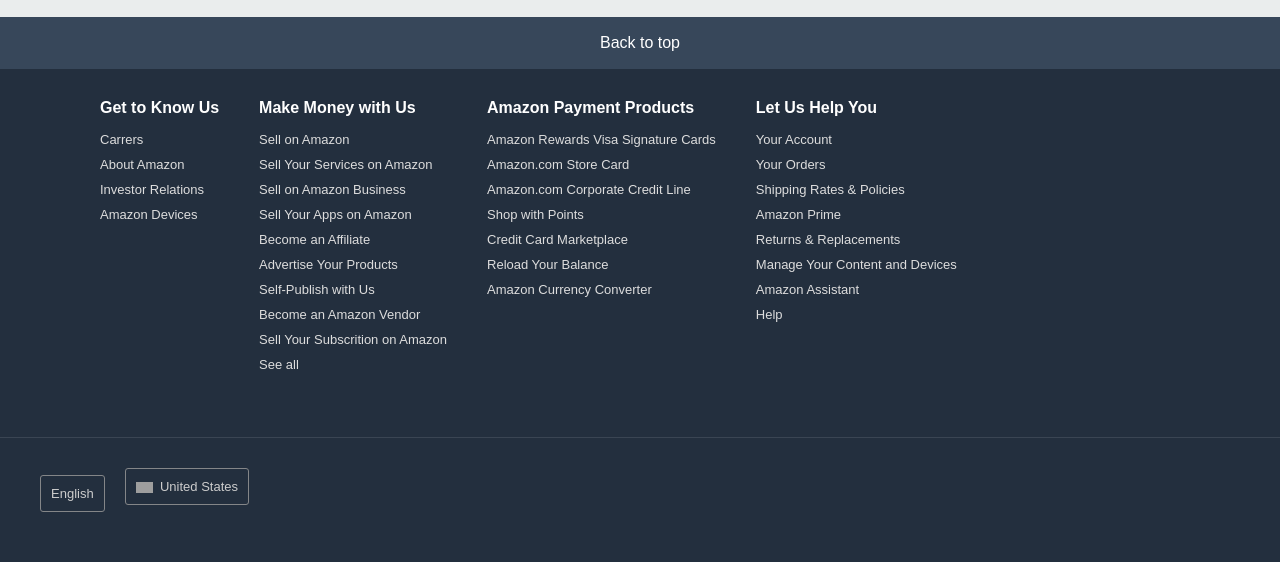
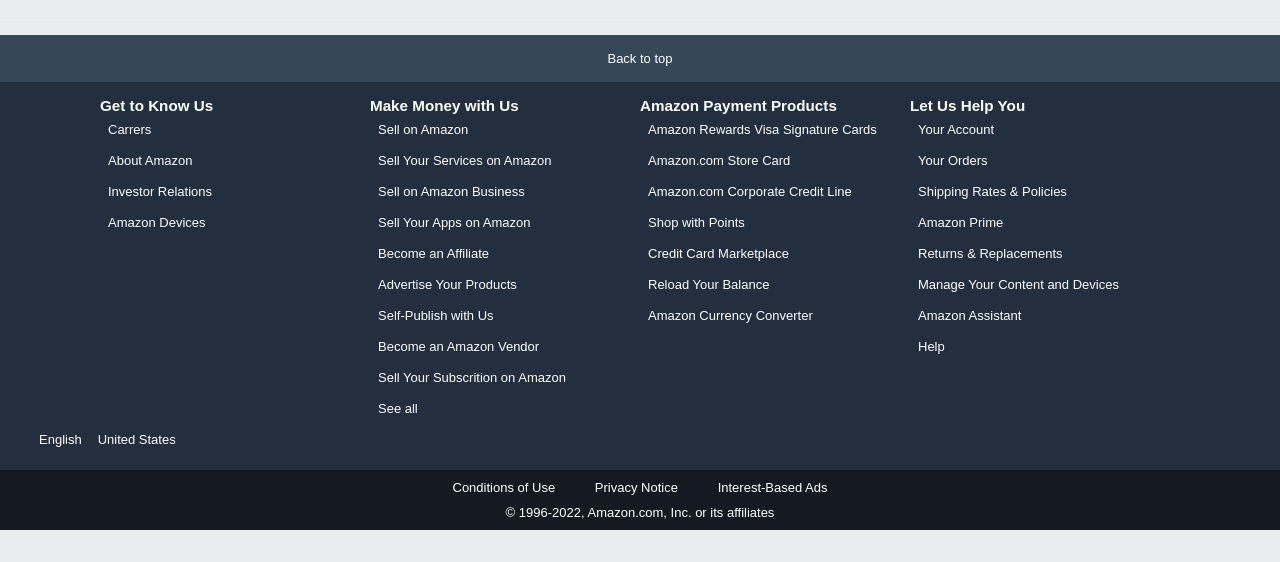
Before and after one commit to AkhileshMishra31/Amazon-clone-using-React---React-Project---6ewz0e89v89d, a React app: page / in a window 1280 px wide. Shown: the part 2167-2729 px from the top of the page. Built offline with nearby package versions, Linux system fonts and the light colour scheme; grey boxes are pictures that could not be loaded; some icons are missing.

Commit message:
first-page-ready

```diff
--- a/package.json
+++ b/package.json
@@ -16,7 +16,8 @@
     "pure-react-carousel": "^1.30.1",
     "react": "^16.13.1",
     "react-dom": "^16.13.1",
-    "react-icons": "^4.7.1"
+    "react-icons": "^4.7.1",
+    "react-router-dom": "^6.8.1"
   },
   "jest": {
     "moduleNameMapper": {
--- a/src/components/App.js
+++ b/src/components/App.js
@@ -13,7 +13,7 @@
       <div className='product_section'>
         <Products />
       </div>
-      <Footer/>
+      <Footer />
     </div>
   )
 }
--- a/src/components/Footer/Footer.css
+++ b/src/components/Footer/Footer.css
@@ -1,138 +1,90 @@
 .footer {
-    position: absolute;
+    position: relative;
     bottom: 0;
+    right: 0;
     border-top: 1px solid #e7e7e7;
-    width: 90%;
+    width: 100%;
     padding: 17px 0 17px;
     font-size: 13px;
     color: #555;
 }
-/*footer*/
-.footer {
-    position: absolute;
-    bottom: 0;
-    border-top: 1px solid #e7e7e7;
-    width: 90%;
-    padding: 17px 0 17px;
-    font-size: 13px;
-    color: #555;
+.footer a {
+    display: flex;
+    text-align: center;
+    align-items: center;
+    text-decoration: none;
+    padding: 8px 8px 8px;
+
 }
-footer a {
-color: #fff;
+
+.footer a:hover {
+    border: 1px solid #fff;
+    margin: -1px;
+    border-radius: 3px;
 }
-footer .top {
+
+.footer a {
+    color: #fff;
+}
+
+.footer .top {
     background: #37475a;
 }
-footer .top a {
-    padding: 17px;
+
+.footer .top a {
+    padding: 16px;
     width: 100%;
     display: inline-block;
-}
-
-footer .top a:hover {
-    color:#fff;
     text-decoration: none;
 }
 
-footer .top:hover {
-    background: #485769;
-}
-footer .center {
+/* .footer .top a:hover {
+    color: #fff;
+    text-decoration: none;
+} */
+
+.footer .center {
     margin: 0 auto;
     max-width: 1080px;
-}
-footer ul {
-    margin: 30px 40px 30px 0;
-    display: inline-block;
-    vertical-align: top;
-    list-style: none;
-}
-footer .middle {
-    background: #232f3e;
-}
-footer .middle h3 {
-    color: #fff;
-    font-weight: 700;
-    margin-bottom: 10px;
-    padding: 0;
-    font-size: 16px;
-}
-footer .middle li {
-    position: relative;
-}
-footer .middle a {
-    color: #ddd;
-    font-size: 13px;
-    display: 5px 0;
-    padding: 5px 0;
-}
-footer .middle .logo {
-    background: transparent url('https://pngimg.com/uploads/amazon/amazon_PNG11.png') no-repeat 0 0;
-    background-size: 76px;
-    width: 76px;
-    height: 23px;
-    display: block;
-    border: none !important;
-    margin-right: 60px;
-    position: absolute;
-    top: -14px;
-    left: -120px;
-}
-footer ul.copy {
-    display: inline-block;
-    width: 100%;
-}
-footer ul.copy li {
-    display: inline-block;
-    margin-right: 20px;
-    color: #999;
-    font-size: 11px;
-}
-footer .middle .copy {
-    border-top: 1px solid #3a4553;
-    padding: 30px 20px 20px 20px;
-}
-footer .middle .copy a {
-    padding: 10px;
-    color: #ccc;
-    border: 1px solid #848688;
-    border-radius: 3px;
-}
-footer .middle .copy a:hover {
-    text-decoration: none;
-    border-color: #8D9096;
-}
-footer .middle .faglobe {
-    margin-right: 5px;
-}
-footer .middle .flag-icon-us {
-    background-image: url('https://sp-bootstrap.global.ssl.fastly.net/8.0.0/images/flags/us.svg');
-    background-position: 50%;
-    background-repeat: no-repeat;
-    background-size: contain;
-    display: inline-block;
-    height: 1em;
-    width: 1.33333333em;
-    margin-right: 7px;
-    background-position: 0 2px;
+    display: flex;
 }
 
-/*last footer*/
-footer .bottom {
-  background: #131a22;
+.footer .middle {
+    background: #232f3e;
+    padding: 15px;
+
 }
-footer .bottom ul {
-  margin-right: 0;;
+
+.footer ul {
+    display: flex;
+    flex-direction: column;
+    flex: 0.25;
 }
-footer .bottom li {
-  margin-bottom: 15px;
+
+.footer ul li {
+    text-decoration: none;
+    list-style-type: none;
 }
-footer .bottom a {
-  color: #ddd;
-  font-size: 11px;
-  line-height: 11px;
+
+.footer .copy {
+    display: flex;
+    flex-direction: row;
 }
-footer .bottom a span {
-  color: #999;
-  font-size: 10px;
+.last{
+    background: #131a22;
+    width: 100%;
+    padding: 10px 15px;
 }
+.last .last_part{
+   width: 30%;
+   margin: 0 auto;
+}
+.last .last_part ul{
+    display: flex;
+    flex-direction: row;
+    justify-content: space-between;
+}
+.last .last_part p{
+    margin-top: 10px;
+    text-align: center;
+}
--- a/src/components/Footer/Footer.js
+++ b/src/components/Footer/Footer.js
@@ -4,7 +4,7 @@
 const Footer = () => {
     return (
         <>
-            <footer>
+            <footer className='footer'>
                 <div className="top text-center">
                     <a href="#nav-top">Back to top</a>
                 </div>
@@ -59,6 +59,17 @@
                     </ul>
                 </div>
 
+                <div className='last'>
+                    <div className='last_part'>
+                        <ul>
+                            <li>Conditions of Use</li>
+                            <li> Privacy Notice</li>
+                            <li>Interest-Based Ads</li>
+                        </ul>
+                        <p>© 1996-2022, Amazon.com, Inc. or its affiliates</p>
+                    </div>
+                </div>
+
             </footer>
         </>
     )
--- a/src/components/Header/Header.css
+++ b/src/components/Header/Header.css
@@ -22,7 +22,7 @@
     height: 42px;
 }
 
-a {
+.header a {
     display: flex;
     text-align: center;
     align-items: center;
@@ -31,7 +31,7 @@
 
 }
 
-a:hover {
+.header a:hover {
     border: 1px solid #fff;
     margin: -1px;
     border-radius: 3px;
--- a/src/components/Subheader/Subheader.css
+++ b/src/components/Subheader/Subheader.css
@@ -5,6 +5,20 @@
     display: flex;
     align-items: center;
     justify-content: space-between;
+}
+.Subheader a {
+    display: flex;
+    text-align: center;
+    align-items: center;
+    text-decoration: none;
+    padding: 8px 8px 8px;
+
+}
+
+.Subheader a:hover {
+    border: 1px solid #fff;
+    margin: -1px;
+    border-radius: 3px;
 }
 .Subheader .left{
     display: flex;
```
Also changed, not shown: 1 other file.
